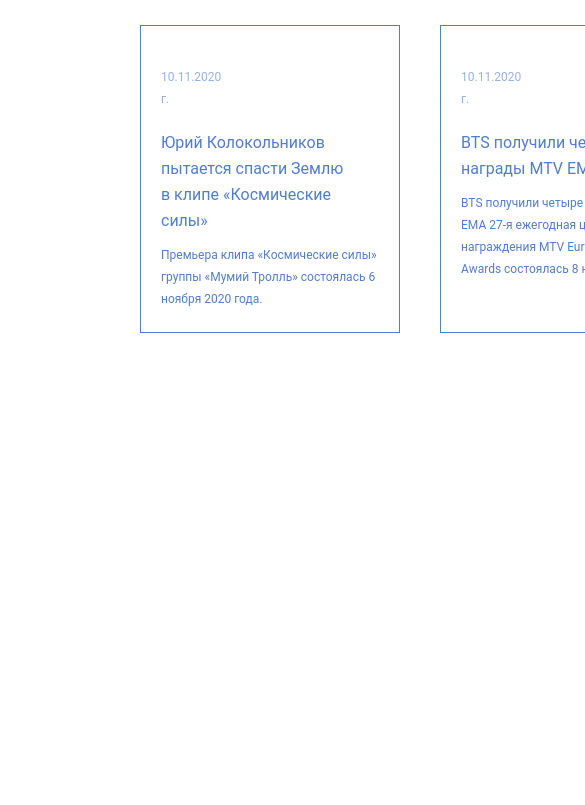
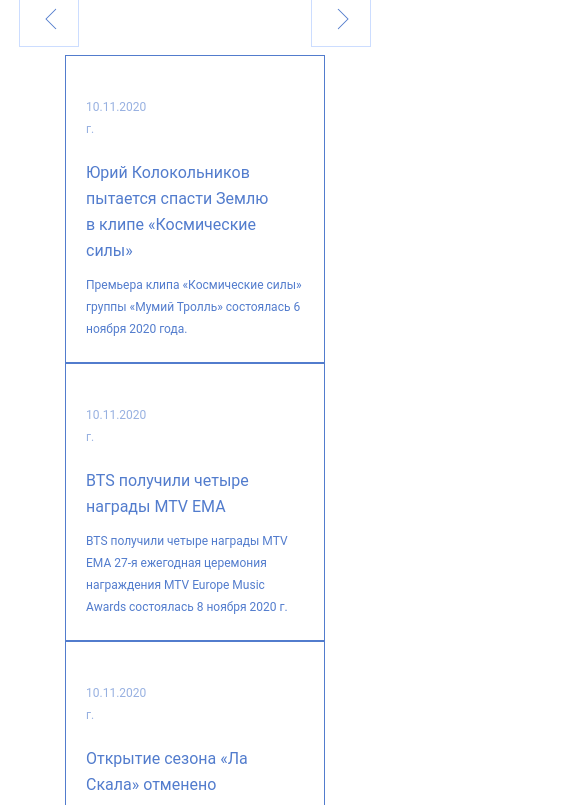
Before and after one commit to Serejkaand1/DragandDrop, a plain HTML site: page index.html in a window 390 px wide. Shown: the part 195-1000 px from the top of the page, 585 px wide, since content can reach past the window. Before the commit the page ends 964 px from the top, so only its background shows below. Drawn offline with Linux system fonts and the light colour scheme.

Commit message:
testing draganddrop

```diff
--- a/style.scss
+++ b/style.scss
@@ -1,10 +1,10 @@
 body {
-    width: 1440px;
+    max-width: 1440px;
     height: 800px;
 }
 
 .header {
-    width: 1160px;
+    max-width: 1160px;
     height: 60px;
     display: flex;
     justify-content: space-between;
@@ -188,3 +188,31 @@ body {
 .hovered {
     background-color: #527bcd18;
 }
+
+
+
+
+
+
+
+@media (max-width: 1024px) and (min-width: 320px) {
+    .header {
+        margin: 120px auto 70px auto;
+        justify-content: center;
+    }
+
+    .main {
+        margin: 0;
+    }
+
+    .main__slider {
+        margin: auto;
+    }
+}
+
+
+@media (max-width: 426px) {
+    .header__scroll {
+        max-width: 352px;
+    }
+}
```
Also changed, not shown: style.css, 1 other file.
